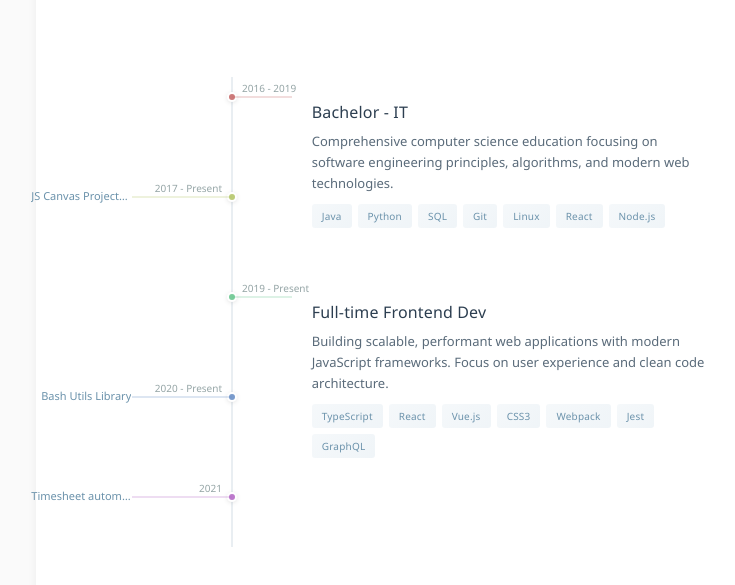
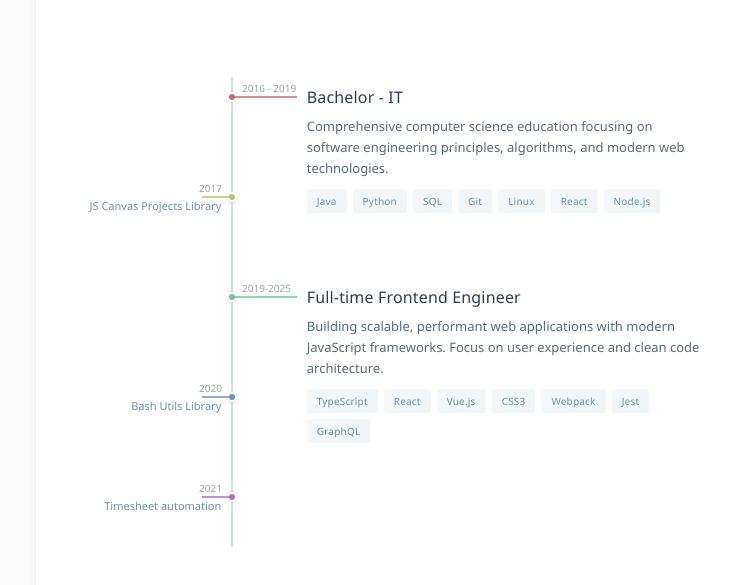
Before and after one commit to jonatan-verstraete/cli-utils, a plain HTML site: page resume-tree-viz/index.html in a window 1280 px wide. Shown: the part 251-836 px from the top of the page, without its empty margins (207-942 px from the left). Drawn offline with Linux system fonts and the light colour scheme.

Commit message:
update subtle details

```diff
--- a/resume-tree-viz/script.js
+++ b/resume-tree-viz/script.js
@@ -63,7 +63,7 @@ function drawTree(svg) {
     ]);
     timeline.style.stroke = '#d5dfe6';
     timeline.style.strokeWidth = timelineConfig.timelineWidth;
-    timeline.style.opacity = '0.5';
+    // timeline.style.opacity = '0.5';
     svg.appendChild(timeline);
 
     // Draw events
@@ -86,13 +86,13 @@ function drawTree(svg) {
         dotInner.setAttribute('cy', y);
         dotInner.setAttribute('r', timelineConfig.dotRadius - timelineConfig.dotBorderWidth);
         dotInner.style.fill = eventColor;
-        dotInner.style.opacity = '0.9';
+        // dotInner.style.opacity = '0.9';
         svg.appendChild(dotInner);
 
         // Draw horizontal line to content
         const lineEndX = event.side === 'right'
-            ? x + timelineConfig.rightOffset
-            : x - timelineConfig.leftOffset;
+            ? x + timelineConfig.rightOffset + timelineConfig.rightLineLength
+            : x - timelineConfig.leftOffset - timelineConfig.leftLineLength;
 
         const connectLine = createPath([
             `M ${x} ${y}`,
@@ -100,7 +100,10 @@ function drawTree(svg) {
         ]);
         connectLine.style.stroke = eventColor;
         connectLine.style.strokeWidth = timelineConfig.lineWidth;
-        connectLine.style.opacity = '0.3';
+        // connectLine.style.opacity = '0.3';
+        connectLine.style.height = '20px';
+        // TODO: need to fade out the line, might need to use difs or other svg structure to accomplish this.
+        // connectLine.style.background = `linear-gradient(90deg,${eventColor} 85%, rgba(255, 255, 255, 0) 100%);`
         connectLine.setAttribute('data-event-id', event.id);
         svg.appendChild(connectLine);
 
@@ -109,6 +112,7 @@ function drawTree(svg) {
         dateText.setAttribute('x', event.side === 'right' ? x + 10 : x - 10);
         dateText.setAttribute('y', y - 5);
         dateText.setAttribute('text-anchor', event.side === 'right' ? 'start' : 'end');
+        dateText.classList.add('timeline-date')
         dateText.style.fontSize = '10px';
         dateText.style.fill = '#95a5a6';
         dateText.style.fontWeight = '300';
@@ -138,7 +142,7 @@ function renderExperiences(container) {
             element.setAttribute('data-id', event.id);
 
             // Position: title above line, content below
-            const contentStartY = y;
+            const contentStartY = y - 15;
             element.style.left = `${timelineConfig.timelineX + timelineConfig.rightOffset}px`;
             element.style.top = `${contentStartY}px`;
 
@@ -161,7 +165,7 @@ function renderExperiences(container) {
 
             // Position: aligned to line, text above line
             element.style.right = `${document.querySelector('.timeline-container').offsetWidth - timelineConfig.timelineX + timelineConfig.leftOffset}px`;
-            element.style.top = `${y - 8}px`;
+            element.style.top = `${y + 2}px`;
 
             element.innerHTML = `<p class="event-title-small">${event.title}</p>`;
 
--- a/resume-tree-viz/styles.css
+++ b/resume-tree-viz/styles.css
@@ -76,6 +76,11 @@ body {
 /* Right side - main content */
 .event-right {
     padding-top: 5px;
+    /* padding-left: 5px; */
+
+    /* border-left: 1px solid black;
+    border-image: linear-gradient(to top, #aaa0  0%, #aaa3 5%, #aaa3 95%, #aaa0 100%);
+    border-image-slice: 1; */
 }
 
 .event-title {
@@ -118,7 +123,7 @@ body {
 
 /* Left side - small events */
 .event-left {
-    max-width: 100px;
+    max-width: 400px;
     white-space: nowrap;
     text-align: right;
 }
@@ -130,8 +135,8 @@ body {
     margin: 0;
     line-height: 1.3;
     white-space: nowrap;
-    overflow: hidden;
-    text-overflow: ellipsis;
+    /* overflow: hidden; */
+    /* text-overflow: ellipsis; */
 }
 
 /* Print styles for A4 */
@@ -165,3 +170,7 @@ body {
         max-width: 180px;
     }
 }
+
+/* .timeline-date {
+    font-family: 'Helvetica Neue', sans-serif
+} */
--- a/resume-tree-viz/timeline-data.js
+++ b/resume-tree-viz/timeline-data.js
@@ -26,13 +26,13 @@ const timelineData = [
     {
         id: 'canvas-lib',
         title: 'JS Canvas Projects Library',
-        year: '2017 - Present',
+        year: '2017',
         side: 'left'
     },
     {
         id: 'frontend-dev',
-        title: 'Full-time Frontend Dev',
-        year: '2019 - Present',
+        title: 'Full-time Frontend Engineer',
+        year: '2019-2025',
         side: 'right',
         description: 'Building scalable, performant web applications with modern JavaScript frameworks. Focus on user experience and clean code architecture.',
         stack: ['TypeScript', 'React', 'Vue.js', 'CSS3', 'Webpack', 'Jest', 'GraphQL']
@@ -40,7 +40,7 @@ const timelineData = [
     {
         id: 'bash-utils',
         title: 'Bash Utils Library',
-        year: '2020 - Present',
+        year: '2020',
         side: 'left'
     },
     {
@@ -63,10 +63,12 @@ const timelineConfig = {
     eventSpacing: 100,
 
     // Space for left events (from timeline)
-    leftOffset: 100,
-
+    leftOffset: 10,
     // Space for right events (from timeline)
-    rightOffset: 60,
+    rightOffset: 55,
+    // length beyond offset
+    leftLineLength: 20,
+    rightLineLength: 10,
 
     // Dot styling
     dotRadius: 5,
```
